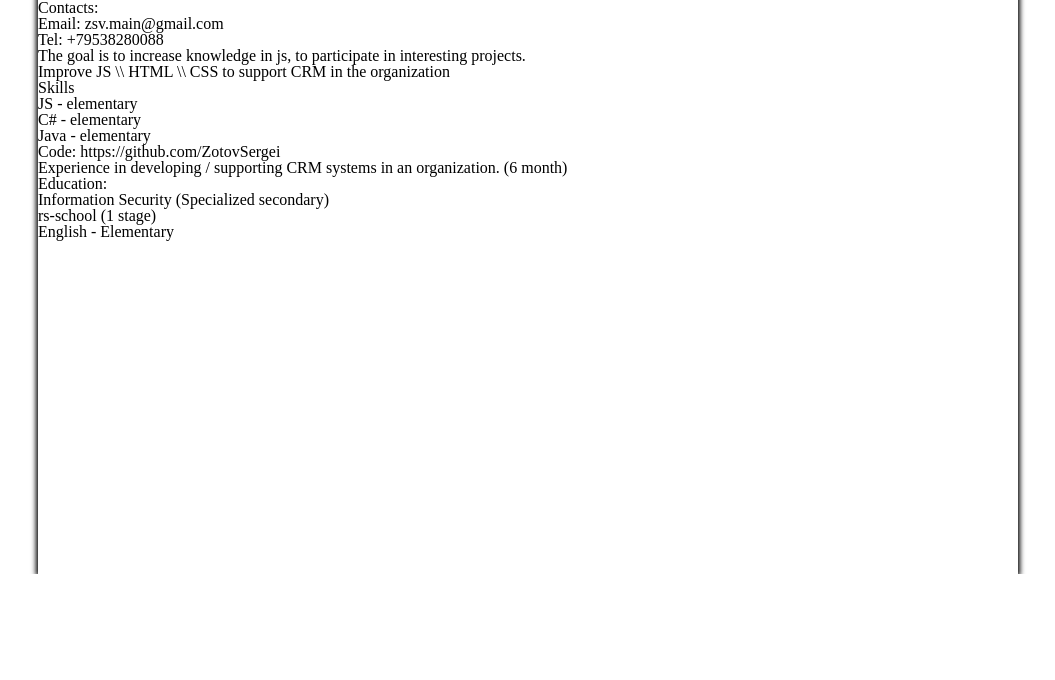
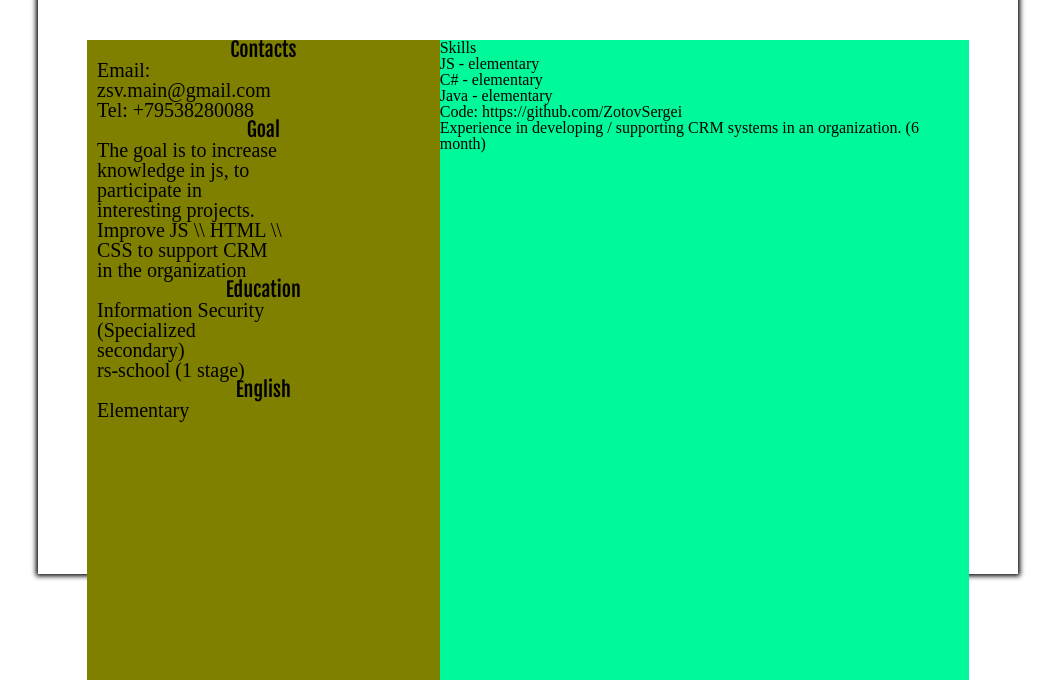
Before and after one commit to ZotovSergei/rsschool-cv, a plain HTML site: page src/index.html in a window 1280 px wide. Shown: the part 226-906 px from the top of the page, without its empty margins (112-1167 px from the left). Before the commit the page ends 800 px from the top, so only its background shows below. Drawn offline with Linux system fonts and the light colour scheme; a web font is replaced by a local one.

Commit message:
add: style section contacts

```diff
--- a/src/index.html
+++ b/src/index.html
@@ -1,5 +1,6 @@
 <!DOCTYPE html>
 <html lang="en">
+
 <head>
     <meta charset="UTF-8">
     <meta name="viewport" content="width=device-width, initial-scale=1.0">
@@ -9,6 +10,7 @@
     <link href="https://fonts.googleapis.com/css?family=Fjalla+One|Kelly+Slab|Sriracha&display=swap" rel="stylesheet">
     <title>CV Juniour</title>
 </head>
+
 <body class="body">
     <header class="header">
         <!-- <h1 class="h1-header">CV Junior</h1> -->
@@ -19,23 +21,38 @@
                     Sergei <br> Zotov
                 </figcaption>
             </figure>
-            <p class="position-jun">junior development</p>
+            <p class="position-jun">junior developer</p>
         </article>
     </header>
     <main class="main">
-        <section>
-
-            <ol>
-                <li></li>
-                <li>Contacts:
+        <section class="aboutMe">
+            <ol class="about-Container">
+                <li class="aboutMe-1">
                     <ul>
-                        <li>Email: zsv.main@gmail.com</li>
-                        <li>Tel: +79538280088</li>
+                        <li class="aboutMe-title">Contacts</li>
+                        <li class="aboutMe-description">Email: zsv.main@gmail.com</li>
+                        <li class="aboutMe-description">Tel: +79538280088</li>
                     </ul>
                 </li>
-                <li>The goal is to increase knowledge in js, to participate in interesting projects.<br>
+                <li class="aboutMe-title">Goal</li>
+                <li class="aboutMe-description">The goal is to increase knowledge in js, to participate in interesting projects.<br>
                     Improve JS \\ HTML \\ CSS to support CRM in the organization
                 </li>
+                <!-- <li>Education</li> -->
+                <li>
+                    <ul>
+                        <li class="education aboutMe-title">Education</li>
+                        <li class="aboutMe-description">Information Security (Specialized secondary)</li>
+                        <li class="aboutMe-description">rs-school (1 stage)</li>
+                    </ul>
+                </li>
+                <li class="english aboutMe-title">English</li>
+                     <li class="aboutMe-description">Elementary</li>
+            </ol>
+        </section>
+
+        <section>
+            <ol>
                 <li>Skills
                     <ul>
                         <li>JS - elementary</li>
@@ -45,16 +62,10 @@
                 </li>
                 <li>Code: https://github.com/ZotovSergei</li>
                 <li>Experience in developing / supporting CRM systems in an organization. (6 month)</li>
-                <li>Education:
-                    <ul>
-                        <li>Information Security (Specialized secondary)</li>
-                        <li>rs-school (1 stage)</li>
-                    </ul>
-                </li>
-                <li>English - Elementary</li>
             </ol>
         </section>
     </main>
     <footer class="footer"></footer>
 </body>
+
 </html>
--- a/src/styles/style.css
+++ b/src/styles/style.css
@@ -45,5 +45,34 @@ img {
     font-size: 28px;
     font-family: 'Fjalla One', sans-serif;
     text-align: center;
-    margin-left: 250px;
+    margin-left: 215px;
 }
+
+/*main container */
+
+.main {
+    margin-top: 40px;
+    height: 640px;
+    background-color: mediumspringgreen;
+    display: flex;
+    width: 90%;
+    position: absolute;
+    left: 50%;
+    transform: translateX(-50%);
+}
+/* AboutMe */
+.aboutMe {
+    width: 40%;
+    background-color: olive;
+    font-size: 20px;
+}
+.aboutMe-title {
+    text-align: center;
+    font-family: 'Fjalla One', sans-serif;
+    /* margin-left: 10px; */
+}
+.about-Container .aboutMe-description {
+    margin-left: 10px;
+    display: block;
+    width: 190px;
+}
```
